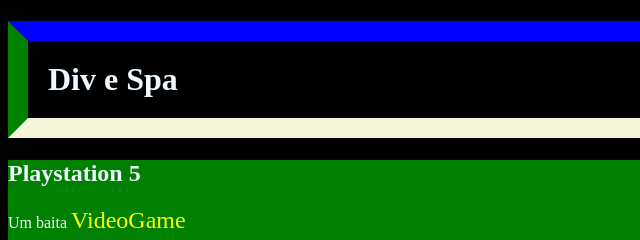
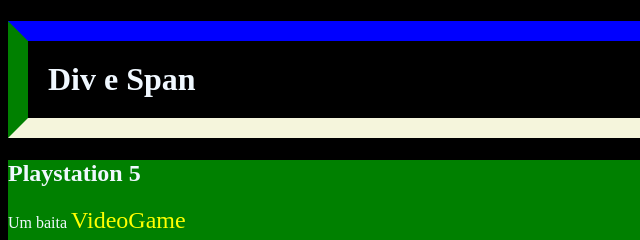
Before and after one commit to VictorAndreos/Aula-12-Css-div-e-span, a plain HTML site: page index.html in a window 1280 px wide. Shown: the top 240 px of the page, 0-640 px from the left. Drawn offline with Linux system fonts and the light colour scheme.

Commit message:
alteração no texto e title

```diff
--- a/index.html
+++ b/index.html
@@ -5,10 +5,10 @@
     <meta charset="UTF-8">
     <meta http-equiv="X-UA-Compatible" content="IE=edge">
     <meta name="viewport" content="width=device-width, initial-scale=1.0">
-    <title>Div e Spa</title>
+    <title>Div e Span</title>
 </head>
 <body>
-    <h1>Div e Spa</h1>
+    <h1>Div e Span</h1>
 
     <div class="produto">
 
```
